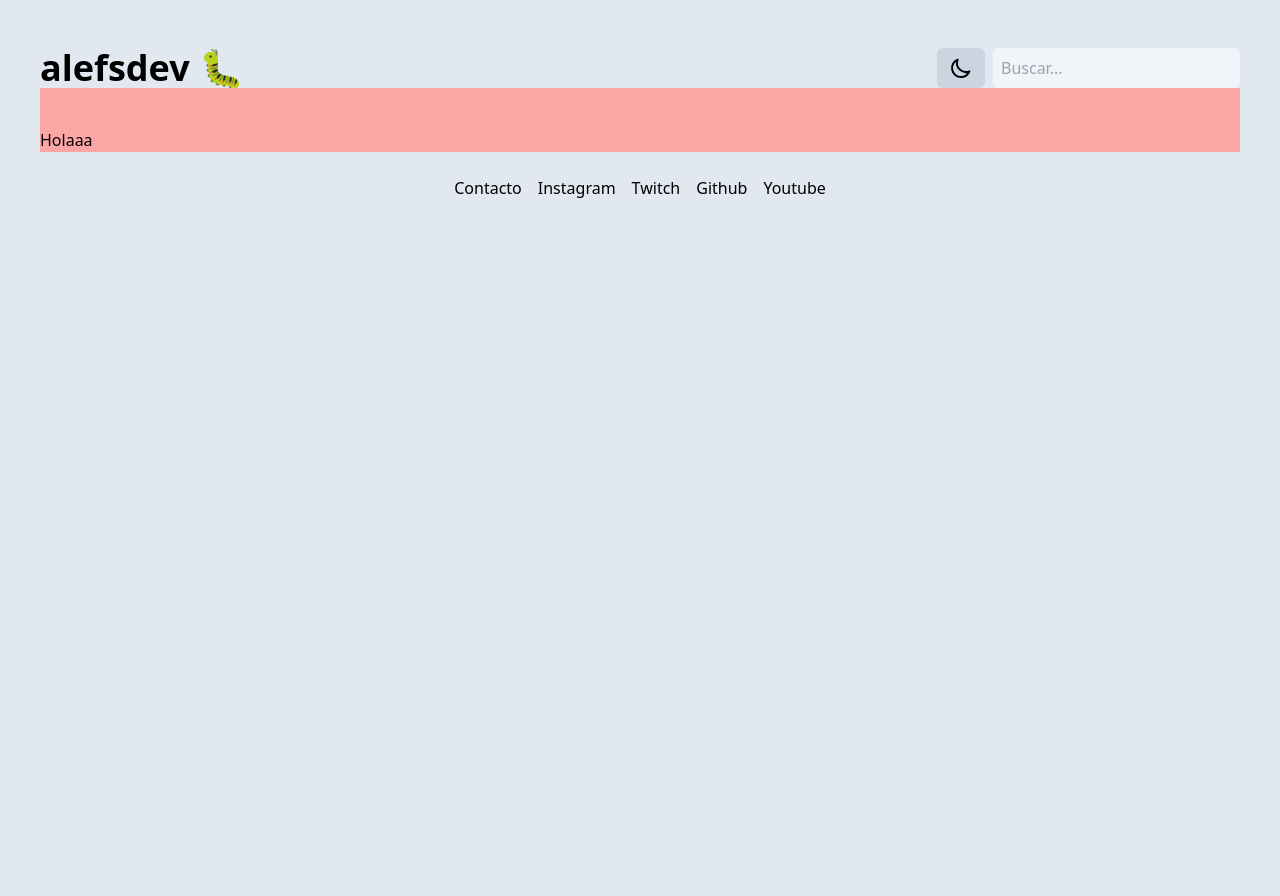
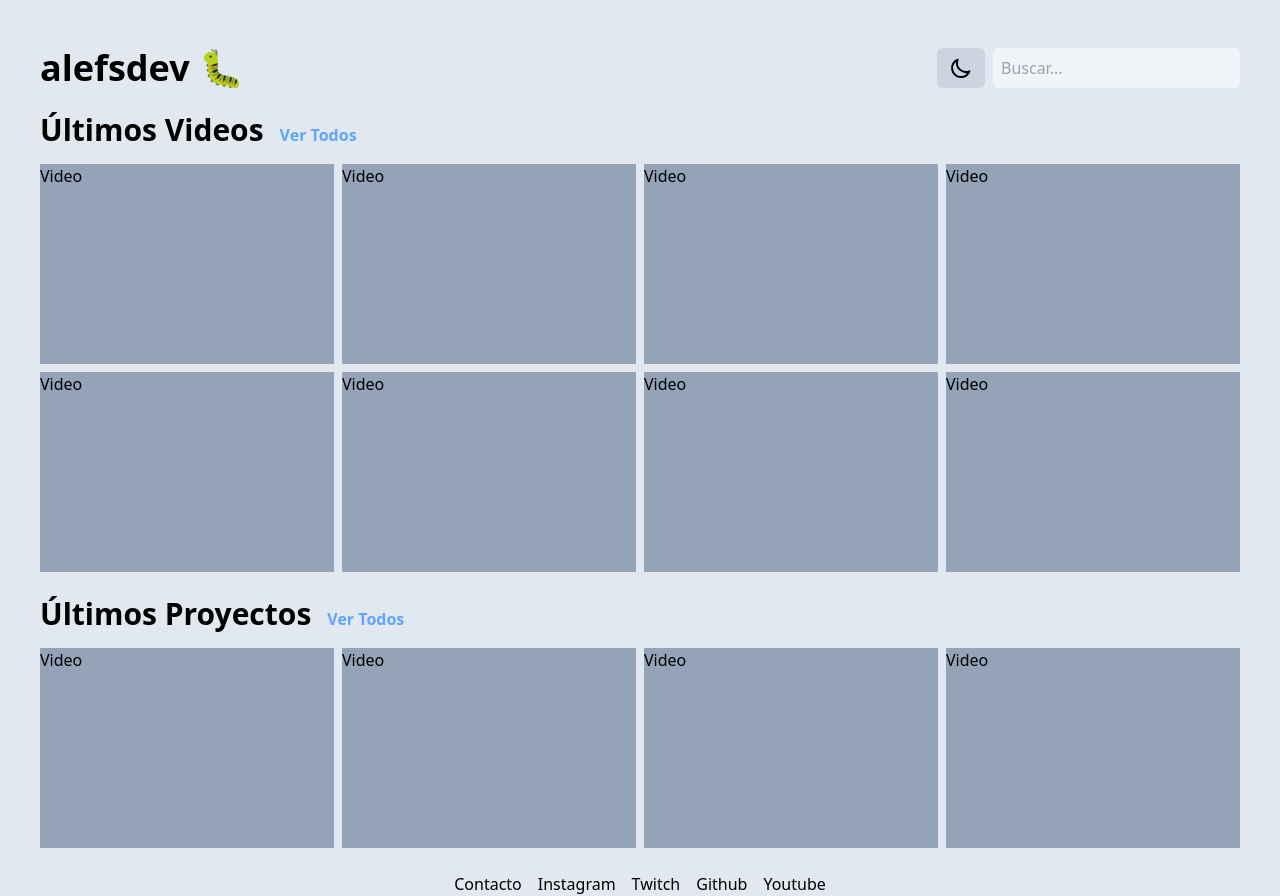
Before and after one commit to Alejandro1709/alefs.dev, an Astro site: page / in a window 1280 px wide. Before the commit the page ends 800 px from the top, so only its background shows below. Built offline with nearby package versions, Linux system fonts and the light colour scheme; Astro itself is replaced by a stand-in of ours.

Commit message:
Add: Articles & Article components

```diff
--- /dev/null
+++ b/src/components/Article.astro
@@ -0,0 +1,5 @@
+<article
+  class='h-[200px] bg-slate-400 hover:scale-95 transition-all cursor-pointer hover:shadow-md'
+>
+  Video
+</article>
--- /dev/null
+++ b/src/components/Articles.astro
@@ -0,0 +1,26 @@
+---
+import Article from './Article.astro';
+
+export interface ArticlesProps {
+  heading: string;
+  max: number;
+  href: string;
+}
+
+const { heading = 'Section', max = 6, href = '/' } = Astro.props;
+
+const articles = Array.from({ length: max }, (_, i) => i);
+---
+
+<section class='pt-8 md:pt-6 mx-4 md:mx-0'>
+  <div class='flex items-baseline gap-4 mb-4'>
+    <h2 class='text-3xl font-semibold'>{heading}</h2>
+    <a
+      class='hover:underline hover:scale-95 transition-all text-blue-400 font-semibold'
+      href={href}>Ver Todos</a
+    >
+  </div>
+  <div class='grid grid-cols-2 md:grid-cols-4 gap-2'>
+    {articles.map((article) => <Article />)}
+  </div>
+</section>
--- a/src/pages/index.astro
+++ b/src/pages/index.astro
@@ -1,9 +1,11 @@
 ---
+import Articles from '../components/Articles.astro';
 import Layout from '../layouts/Layout.astro';
 ---
 
 <Layout title='alefs.dev | Home'>
-  <main class='bg-red-300'>
-    <section class='pt-8 md:pt-10 mx-4 md:mx-0'>Holaaa</section>
+  <main class=''>
+    <Articles heading='Últimos Videos' max={8} href='/videos' />
+    <Articles heading='Últimos Proyectos' max={4} href='/proyectos' />
   </main>
 </Layout>
```
